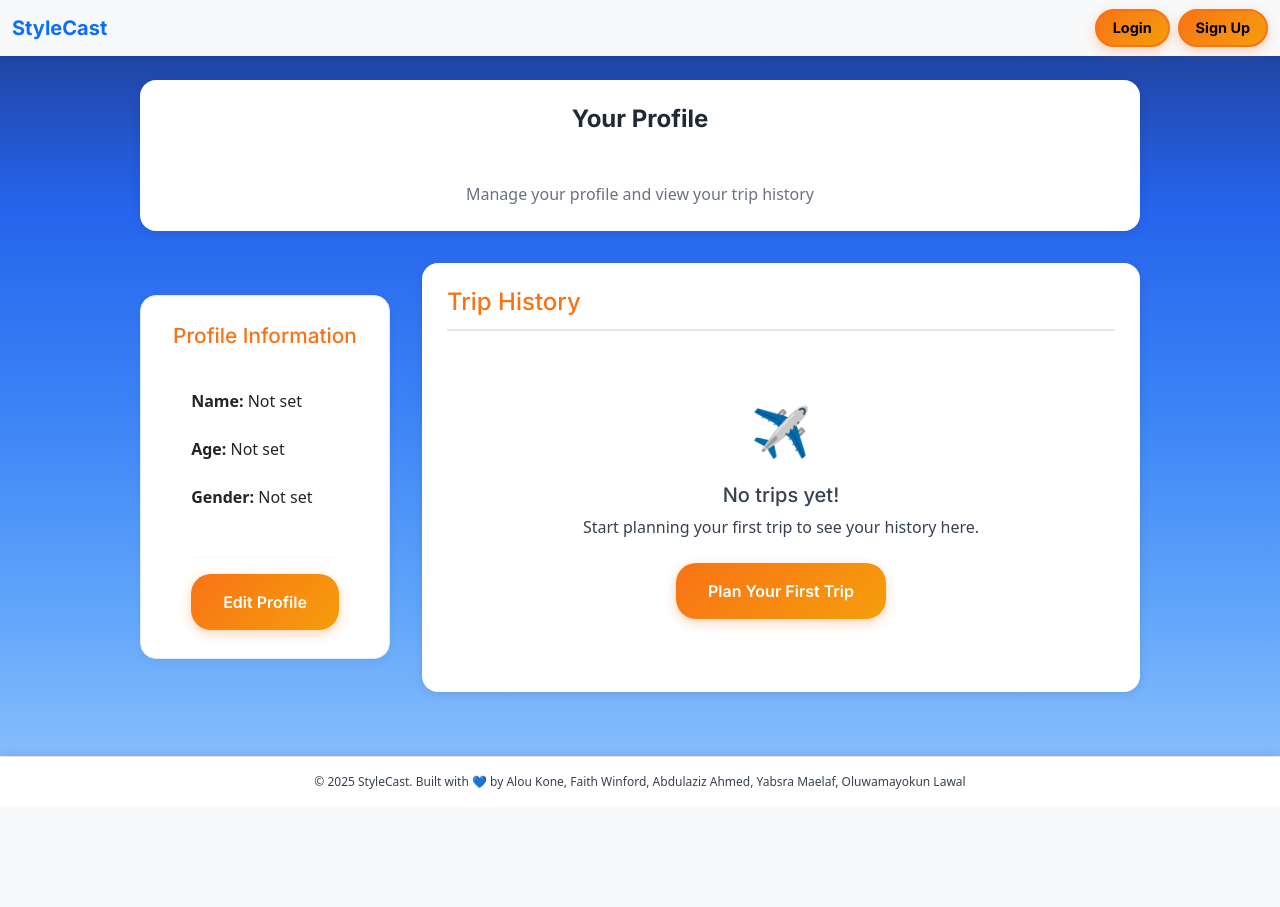
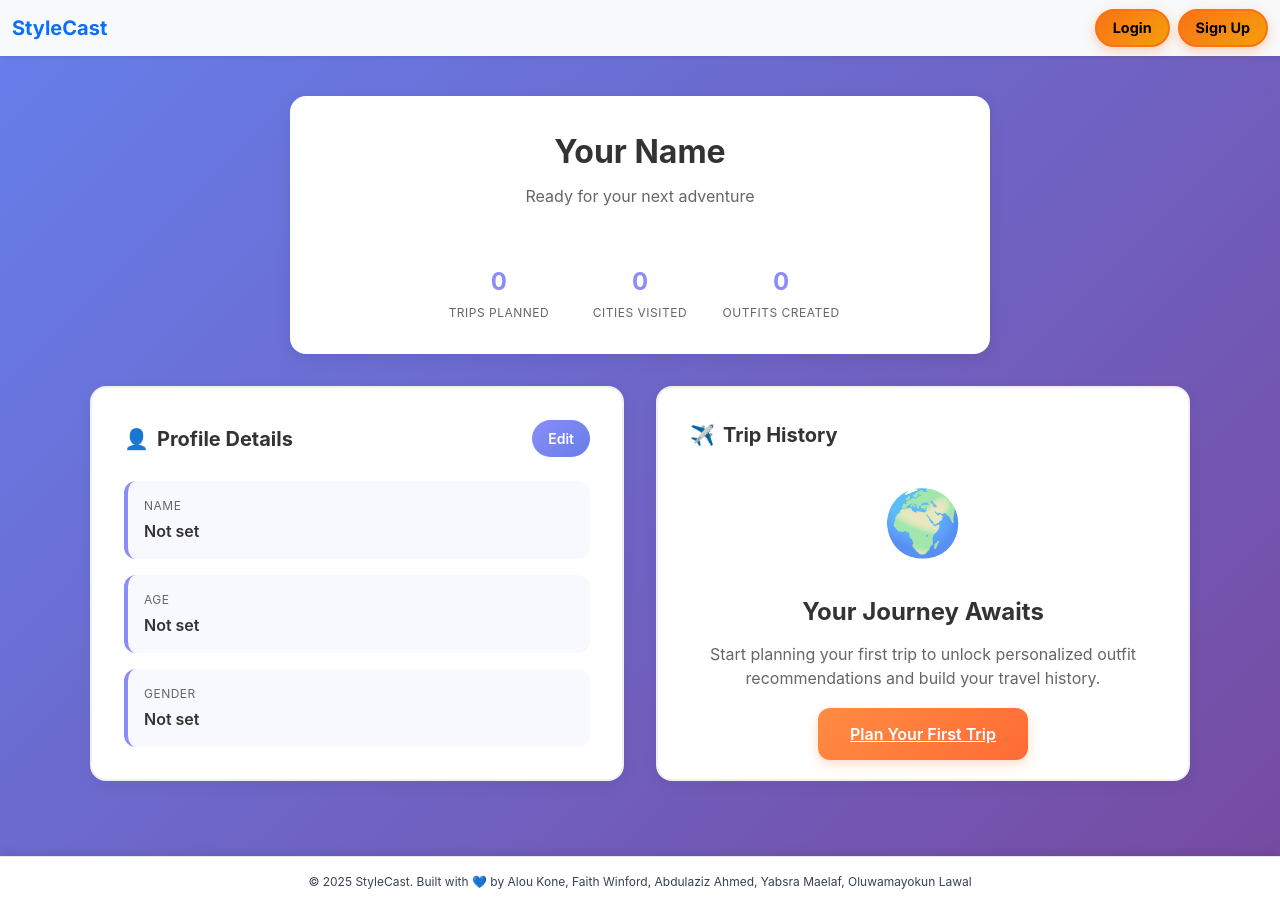
Before and after one commit to mayokunl/Weather-Based-Outfit-Planner, a Flask app: template app/templates/profile.html in a window 1280 px wide. Before the commit the page ends 789 px from the top, so only its background shows below. Run offline with Flask 3, Linux system fonts and the light colour scheme; the template is opened without the code that fills it, so the values that code supplies are empty.

Commit message:
Remove hardcoded details from profile hero section and use dynamic variables

```diff
--- a/app/templates/profile.html
+++ b/app/templates/profile.html
@@ -1,53 +1,75 @@
 {% extends "layout.html" %}
 {% block content %}
-<div class="profile-wrapper">
-  <!-- Flash Messages -->
-  {% with messages = get_flashed_messages(with_categories=true) %}
-  {% if messages %}
-  {% for category, message in messages %}
-  <div class="alert alert-{{ 'success' if category == 'success' else 'danger' }} alert-dismissible fade show" role="alert" style="margin-bottom: 2rem;">
-    {{ message }}
-    <button type="button" class="btn-close" data-bs-dismiss="alert" aria-label="Close"></button>
+
+<div class="profile-bg-gradient">
+  <div class="profile-container">
+    <div class="profile-hero">
+      <!-- Profile avatar removed -->
+      <div class="profile-name">{{ user.name or 'Your Name' }}</div>
+      <div class="profile-tagline">{{ user.tagline or 'Ready for your next adventure' }}</div>
+      <div class="profile-stats">
+        <div class="stat-item">
+          <span class="stat-number">{{ trips|length if trips else 0 }}</span>
+          <div class="stat-label">Trips Planned</div>
         </div>
-  {% endfor %}
-  {% endif %}
-  {% endwith %}
-
-  <!-- Profile Header -->
-  <div class="container-card mb-xl">
-    <h1 class="form-title">Your Profile</h1>
-    <p style="color: var(--color-text-muted); margin-bottom: 0;">Manage your profile and view your trip history</p>
+        <div class="stat-item">
+          <span class="stat-number">{{ user.cities_visited or 0 }}</span>
+          <div class="stat-label">Cities Visited</div>
         </div>
-
-  <!-- Main Content Grid -->
-  <div class="profile-grid">
-    <!-- Left Column: Profile Information -->
-    <div class="container-card profile-info-card">
-      <h2 class="profile-info-title">Profile Information</h2>
-      <!-- Profile Info Display -->
-      <div id="view-profile">
-        <div class="form-section">
-          <div class="form-group"><strong>Name:</strong> {{ user.name or 'Not set' }}</div>
-          <div class="form-group"><strong>Age:</strong> {{ user.age or 'Not set' }}</div>
-          <div class="form-group"><strong>Gender:</strong> {{ user.gender or 'Not set' }}</div>
-        </div>
-        <div class="text-center" style="margin-top: 1rem;">
-          <button class="btn btn-primary" onclick="toggleEdit(true)">Edit Profile</button>
+        <div class="stat-item">
+          <span class="stat-number">{{ user.outfits_created or 0 }}</span>
+          <div class="stat-label">Outfits Created</div>
         </div>
       </div>
-      <!-- Profile Edit Form (Initially Hidden) -->
-      <form method="post" id="edit-profile" style="display: none;">
-        <div class="form-section">
-          <div class="form-group">
-            <label for="name" class="form-label">Name:</label>
+    </div>
+    <div class="profile-content">
+    <div class="info-card">
+      <div class="card-header">
+        <div class="card-title">
+          <span class="card-icon">👤</span>
+          Profile Details
+        </div>
+        <button class="edit-btn-improved" onclick="toggleEdit(true)">Edit</button>
+      </div>
+      <div id="view-profile">
+        <div class="info-grid">
+          <div class="info-item">
+            <div class="info-text">
+              <div class="info-label-improved">Name</div>
+              <div class="info-value-improved">{{ user.name or 'Not set' }}</div>
+            </div>
+          </div>
+          <div class="info-item">
+            <div class="info-text">
+              <div class="info-label-improved">Age</div>
+              <div class="info-value-improved">{{ user.age or 'Not set' }}</div>
+            </div>
+          </div>
+          <div class="info-item">
+            <div class="info-text">
+              <div class="info-label-improved">Gender</div>
+              <div class="info-value-improved">{{ user.gender or 'Not set' }}</div>
+            </div>
+          </div>
+        </div>
+      </div>
+      <form method="post" id="edit-profile" style="display: none; margin-top: 2rem;">
+        <div class="info-grid">
+          <div class="info-item">
+            <div class="info-text">
+              <div class="info-label-improved">Name</div>
               <input type="text" id="name" name="name" class="form-input" value="{{ user.name or '' }}" required />
             </div>
-          <div class="form-group">
-            <label for="age" class="form-label">Age:</label>
+          </div>
+          <div class="info-item">
+            <div class="info-text">
+              <div class="info-label-improved">Age</div>
               <input type="number" id="age" name="age" min="1" max="120" class="form-input" value="{{ user.age or '' }}" required />
             </div>
-          <div class="form-group">
-            <label for="gender" class="form-label">Gender:</label>
+          </div>
+          <div class="info-item">
+            <div class="info-text">
+              <div class="info-label-improved">Gender</div>
               <select id="gender" name="gender" class="form-input" required>
                 <option value="">— Select Gender —</option>
                 <option value="Male" {% if user.gender == "Male" %}selected{% endif %}>Male</option>
@@ -58,26 +80,25 @@
               </select>
             </div>
           </div>
-        <div class="text-center" style="margin-top: 1rem;">
-          <button type="submit" class="btn btn-success">Save Changes</button>
-          <button type="button" class="btn btn-secondary" style="margin-top: 0.5rem;" onclick="toggleEdit(false)">Cancel</button>
+        </div>
+        <div class="text-center" style="margin-top: 1.5rem;">
+          <button type="submit" class="edit-btn-improved">Save Changes</button>
+          <button type="button" class="edit-btn-improved" style="background: #e5e7eb; color: #333; margin-left: 1rem;" onclick="toggleEdit(false)">Cancel</button>
         </div>
       </form>
     </div>
-    <!-- Right Column: Trip History -->
-    <div class="container-card mb-xl" style="overflow: visible;">
-      <div class="trip-history-header">
-        <h2>Trip History</h2>
-        {% if trips %}
-          <p class="trip-count">{{ trips|length }} trip{{ 's' if trips|length != 1 else '' }}</p>
-        {% endif %}
+    <div class="trip-card">
+      <div class="card-header">
+        <div class="card-title">
+          <span class="card-icon">✈️</span>
+          Trip History
+        </div>
       </div>
       {% if trips %}
         <div class="trips-container">
           {% for trip in trips %}
-          <div class="trip-card">
+          <div class="trip-card" style="margin-bottom: 2rem;">
             <div class="trip-card-header">
-              <div class="trip-destination">
               <div class="location-details">
                 <div class="location-header">
                   <h3 class="location-name">{{ trip.location }}</h3>
@@ -154,136 +174,213 @@
           </div>
           {% endfor %}
         </div>
+        <div class="trip-history-footer">
+          <a href="{{ url_for('main.destination') }}" class="cta-btn">Plan New Trip</a>
+        </div>
       {% else %}
-        <div class="empty-trips">
-          <div class="empty-icon">✈️</div>
-          <h3>No trips yet!</h3>
-          <p>Start planning your first trip to see your history here.</p>
-          <a href="{{ url_for('main.destination') }}" class="btn btn-primary">Plan Your First Trip</a>
+        <div class="empty-illustration">🌍</div>
+        <div class="empty-title">Your Journey Awaits</div>
+        <div class="empty-description">
+          Start planning your first trip to unlock personalized outfit recommendations and build your travel history.
         </div>
-      {% endif %}
-      {% if trips %}
-      <div class="trip-history-footer">
-        <a href="{{ url_for('main.destination') }}" class="btn btn-primary btn-large">Plan New Trip</a>
-      </div>
+        <a href="{{ url_for('main.destination') }}" class="cta-btn">Plan Your First Trip</a>
       {% endif %}
     </div>
   </div>
 </div>
 
-<!-- Enhanced CSS for Profile and Trip History -->
 <style>
-.container-card.mb-xl {
-  text-align: center;
-  background: white;
-  padding: 1.5rem;
-  border-radius: 1rem;
-  box-shadow: 0 2px 10px rgba(0,0,0,0.1);
-  max-width: 1000px;
+
+body, .profile-bg-gradient {
+  margin: 0;
+  padding: 0;
+  background: linear-gradient(135deg, #667eea 0%, #764ba2 100%) !important;
+  font-family: -apple-system, BlinkMacSystemFont, 'Segoe UI', Roboto, sans-serif;
+  min-height: 100vh;
+}
+
+.profile-hero {
+  background: #fff;
+  border-radius: 16px;
+  box-shadow: 0 4px 16px rgba(0,0,0,0.08);
+  padding: 2rem 1.5rem;
+  margin-bottom: 2rem;
   width: 100%;
-  margin: 0 auto;
-  margin-bottom: 2rem;
-}
-.profile-wrapper {
-  max-width: 100%;
-  padding: 1.5rem 2rem 2rem 2rem;
-  overflow: visible;
-}
-.profile-grid {
-  display: grid;
-  grid-template-columns: 250px minmax(0, 2fr);
-  gap: 2rem;
-  align-items: start;
-  max-width: 1000px;
-  margin: 0 auto;
-}
-.profile-info-card {
-  padding: 1.75rem 1.25rem;
+  max-width: 700px;
   display: flex;
   flex-direction: column;
   align-items: center;
+}
+
+.profile-container {
+  max-width: 1200px;
+  margin: 0 auto;
+  padding: 0 24px;
+  display: flex;
+  flex-direction: column;
+  align-items: center;
+  padding: 40px 0 60px 0;
+}
+.profile-avatar {
+  width: 80px;
+  height: 80px;
+  border-radius: 50%;
+  background: linear-gradient(135deg, #8b8cf8, #667eea);
+  display: flex;
+  align-items: center;
+  justify-content: center;
+  margin: 0 auto 16px;
+  font-size: 32px;
+  color: white;
+  font-weight: bold;
+}
+.profile-name {
+  font-size: 32px;
+  font-weight: bold;
+  color: #333;
+  margin-bottom: 8px;
+}
+.profile-tagline {
+  color: #666;
+  font-size: 16px;
+  margin-bottom: 24px;
+}
+.profile-stats {
+  display: grid;
+  grid-template-columns: 1fr 1fr 1fr;
+  gap: 24px;
+  margin-top: 32px;
+}
+.stat-item {
+  text-align: center;
+}
+.stat-number {
+  font-size: 24px;
+  font-weight: bold;
+  color: #8b8cf8;
+  display: block;
+}
+.stat-label {
+  font-size: 12px;
+  text-transform: uppercase;
+  letter-spacing: 0.5px;
+  color: #666;
+  margin-top: 4px;
+}
+.profile-content {
+  display: grid;
+  grid-template-columns: 1fr 1fr;
+  gap: 32px;
+  max-width: 1100px;
+  margin: 0 auto;
+}
+.info-card, .trip-card {
   background: white;
   border-radius: 16px;
-  box-shadow: 0 2px 8px rgba(0, 0, 0, 0.05);
-  border: 1px solid #e2e8f0;
-  width: 100%;
+  padding: 32px;
+  border: 2px solid #f0f0f0;
+  box-shadow: 0 4px 16px rgba(0, 0, 0, 0.05);
 }
-.profile-info-title {
-  font-size: 1.3rem;
-  margin-bottom: 1rem;
-  color: var(--color-primary);
+.card-header {
+  display: flex;
+  align-items: center;
+  justify-content: space-between;
+  margin-bottom: 24px;
+}
+.card-title {
+  font-size: 20px;
+  font-weight: bold;
+  color: #333;
+  display: flex;
+  align-items: center;
+  gap: 8px;
+}
+.card-icon {
+  font-size: 20px;
+}
+.edit-btn-improved {
+  background: linear-gradient(135deg, #8b8cf8, #667eea);
+  color: white;
+  border: none;
+  padding: 8px 16px;
+  border-radius: 20px;
+  font-weight: 600;
+  cursor: pointer;
+  font-size: 14px;
+  transition: all 0.2s ease;
+}
+.edit-btn-improved:hover {
+  transform: translateY(-2px);
+  box-shadow: 0 4px 12px rgba(139, 140, 248, 0.3);
+}
+.info-grid {
+  display: grid;
+  gap: 16px;
+}
+.info-item {
+  display: flex;
+  align-items: center;
+  padding: 16px;
+  background: #f8f9ff;
+  border-radius: 12px;
+  border-left: 4px solid #8b8cf8;
+}
+.info-icon {
+  font-size: 20px;
+  margin-right: 12px;
+  color: #8b8cf8;
+}
+.info-text {
+  flex: 1;
+}
+.info-label-improved {
+  font-size: 12px;
+  text-transform: uppercase;
+  letter-spacing: 0.5px;
+  color: #666;
+  margin-bottom: 4px;
+}
+.info-value-improved {
+  font-size: 16px;
+  font-weight: 600;
+  color: #333;
+}
+.trip-card {
   text-align: center;
 }
-@media (max-width: 900px) {
-  .profile-grid {
-    grid-template-columns: 1fr;
+.empty-illustration {
+  font-size: 64px;
+  margin-bottom: 24px;
+  opacity: 0.7;
 }
-  .profile-info-card {
-    margin-bottom: 2rem;
+.empty-title {
+  font-size: 24px;
+  font-weight: bold;
+  color: #333;
+  margin-bottom: 12px;
 }
+.empty-description {
+  color: #666;
+  font-size: 16px;
+  margin-bottom: 32px;
+  line-height: 1.5;
 }
-@media (max-width: 768px) {
-  .profile-wrapper {
-    padding: 1rem 0.25rem 2rem 0.25rem;
+.cta-btn {
+  background: linear-gradient(135deg, #ff8c42, #ff6b35);
+  color: white;
+  border: none;
+  padding: 16px 32px;
+  border-radius: 12px;
+  font-weight: 600;
+  cursor: pointer;
+  font-size: 16px;
+  transition: all 0.2s ease;
+  box-shadow: 0 4px 12px rgba(255, 140, 66, 0.3);
 }
-  .profile-grid {
-    grid-template-columns: 1fr;
-    gap: 1.5rem;
+.cta-btn:hover {
+  transform: translateY(-2px);
+  box-shadow: 0 6px 20px rgba(255, 140, 66, 0.4);
 }
-}
-
-.alert {
-  padding: 1rem;
-  border-radius: var(--radius-md);
-  margin-bottom: 1rem;
-}
-
-.alert-success {
-  background-color: #d4edda;
-  border-color: #c3e6cb;
-  color: #155724;
-}
-
-.alert-danger {
-  background-color: #f8d7da;
-  border-color: #f5c6cb;
-  color: #721c24;
-}
-
-.btn-close {
-  background: none;
-  border: none;
-  font-size: 1.2rem;
-  cursor: pointer;
-  float: right;
-}
-
-/* Trip History Enhancements */
-.trip-history-header {
-  display: flex;
-  justify-content: space-between;
-  align-items: center;
-  margin-bottom: 1rem;
-  padding-bottom: 0.75rem;
-  border-bottom: 2px solid #e5e7eb;
-}
-
-.trip-history-header h2 {
-  font-size: 1.5rem;
-  margin: 0;
-  color: var(--color-primary);
-}
-
-.trip-count {
-  background: #f0f9ff;
-  color: #0369a1;
-  padding: 0.25rem 0.75rem;
-  border-radius: 20px;
-  font-size: 0.85rem;
-  font-weight: 500;
-  margin: 0;
-}
-
 .trips-container {
   width: 100%;
   max-width: 650px;
@@ -291,84 +388,8 @@
   max-height: 600px;
   overflow-y: auto;
   overflow-x: visible;
+  margin: 0 auto;
 }
-
-.trip-card {
-  background: linear-gradient(135deg, #ffffff 0%, #f8fafc 50%, #ffffff 100%);
-  border: 2px solid transparent;
-  background-clip: padding-box;
-  border-radius: 20px;
-  padding: 1rem 1.25rem;
-  margin-bottom: 1.25rem;
-  box-shadow:
-    0 4px 15px rgba(249, 115, 22, 0.1),
-    0 2px 8px rgba(0, 0, 0, 0.05),
-    inset 0 1px 0 rgba(255, 255, 255, 0.8);
-  transition: all 0.4s cubic-bezier(0.4, 0, 0.2, 1);
-  position: relative;
-  overflow: hidden;
-  width: 100%;
-  max-width: none;
-}
-
-.trip-card::before {
-  content: '';
-  position: absolute;
-  top: 0;
-  left: 0;
-  right: 0;
-  bottom: 0;
-  background: linear-gradient(135deg,
-    rgba(249, 115, 22, 0.08) 0%,
-    rgba(245, 158, 11, 0.05) 25%,
-    rgba(59, 130, 246, 0.05) 50%,
-    rgba(245, 158, 11, 0.05) 75%,
-    rgba(249, 115, 22, 0.08) 100%);
-  border-radius: 20px;
-  opacity: 0;
-  transition: opacity 0.4s ease;
-  pointer-events: none;
-}
-
-.trip-card:hover {
-  transform: translateY(-4px) scale(1.02);
-  box-shadow:
-    0 20px 40px rgba(249, 115, 22, 0.2),
-    0 8px 25px rgba(0, 0, 0, 0.15),
-    inset 0 1px 0 rgba(255, 255, 255, 0.9);
-  border-color: rgba(249, 115, 22, 0.3);
-}
-
-.trip-card:hover::before {
-  opacity: 1;
-}
-
-.trip-card::after {
-  content: '';
-  position: absolute;
-  top: 0;
-  left: 0;
-  width: 4px;
-  height: 100%;
-  background: linear-gradient(to bottom,
-    #f97316 0%,
-    #f59e0b 50%,
-    #3b82f6 100%);
-  border-radius: 0 0 0 20px;
-  transition: all 0.4s ease;
-  box-shadow:
-    0 0 8px rgba(249, 115, 22, 0.4),
-    0 0 15px rgba(249, 115, 22, 0.2);
-}
-
-.trip-card:hover::after {
-  width: 6px;
-  box-shadow:
-    0 0 15px rgba(249, 115, 22, 0.8),
-    0 0 25px rgba(249, 115, 22, 0.5),
-    0 0 35px rgba(249, 115, 22, 0.3);
-}
-
 .trip-card-header {
   display: flex;
   justify-content: space-between;
@@ -641,69 +576,47 @@
   text-decoration: underline;
   font-size: inherit;
 }
-
-.empty-trips {
-  text-align: center;
-  padding: 3rem 1rem;
-  color: #64748b;
-}
-
-.empty-icon {
-  font-size: 3rem;
-  margin-bottom: 1rem;
-}
-
-.empty-trips h3 {
-  font-size: 1.25rem;
-  margin-bottom: 0.5rem;
-  color: #374151;
-}
-
-.empty-trips p {
-  margin-bottom: 1.5rem;
-}
-
-.trip-history-footer {
-  text-align: center;
-  margin-top: 2rem;
-  padding-top: 1.5rem;
-  border-top: 1px solid #e5e7eb;
-}
-
-.btn-large {
-  padding: 0.75rem 2rem;
-  font-size: 1rem;
-  font-weight: 600;
-}
-
-/* Daily Preview Styles */
 .daily-preview {
   margin: 0.5rem 0;
 }
-
 .day-preview-item {
   padding: 0.5rem 0;
   border-bottom: 1px solid #e5e7eb;
   font-size: 0.9rem;
 }
-
 .day-preview-item:last-child {
   border-bottom: none;
 }
-
 .more-days {
   font-style: italic;
   color: #6b7280;
   font-size: 0.85rem;
   margin-top: 0.5rem;
 }
-</style>
-
-<style>
-/* Ensure the right column card can grow fully */
-.profile-grid > .container-card.mb-xl {
-  width: 100%;
-  max-width: none;
+@media (max-width: 900px) {
+  .profile-content {
+    grid-template-columns: 1fr;
+    gap: 2rem;
+  }
+  .profile-hero {
+    padding: 24px;
+  }
+}
+@media (max-width: 768px) {
+  .profile-bg-gradient {
+    padding: 0;
+  }
+  .profile-content {
+    grid-template-columns: 1fr;
+    gap: 1.5rem;
+    padding: 0 0.5rem;
+  }
+  .profile-hero {
+    padding: 12px;
+  }
+  .info-card, .trip-card {
+    padding: 16px;
+  }
 }
 </style>
 
```
Also changed, not shown: other parts of app/templates/profile.html (+1 -88 lines). Lines whose indentation alone changed are shown as unchanged.
